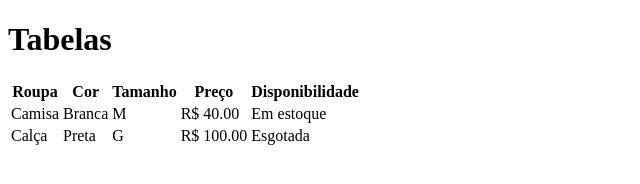
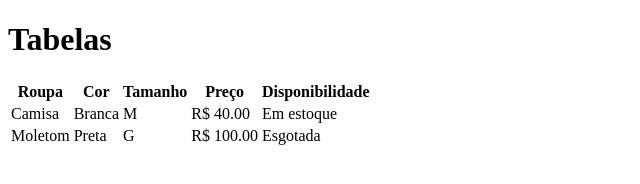
Before and after one commit to 4ndr3lg/aula-tabela, a plain HTML site: page index.html in a window 1280 px wide. Shown: the whole page, without its empty margins (0-640 px from the left). Drawn offline with Linux system fonts and the light colour scheme.

Commit message:
Modificada de calça para moletom

```diff
--- a/index.html
+++ b/index.html
@@ -25,7 +25,7 @@
             <td>Em estoque</td>
         </tr>
         <tr>
-            <td>Calça</td>
+            <td>Moletom</td>
             <td>Preta</td>
             <td>G</td>
             <td>R$ 100.00</td>
```
